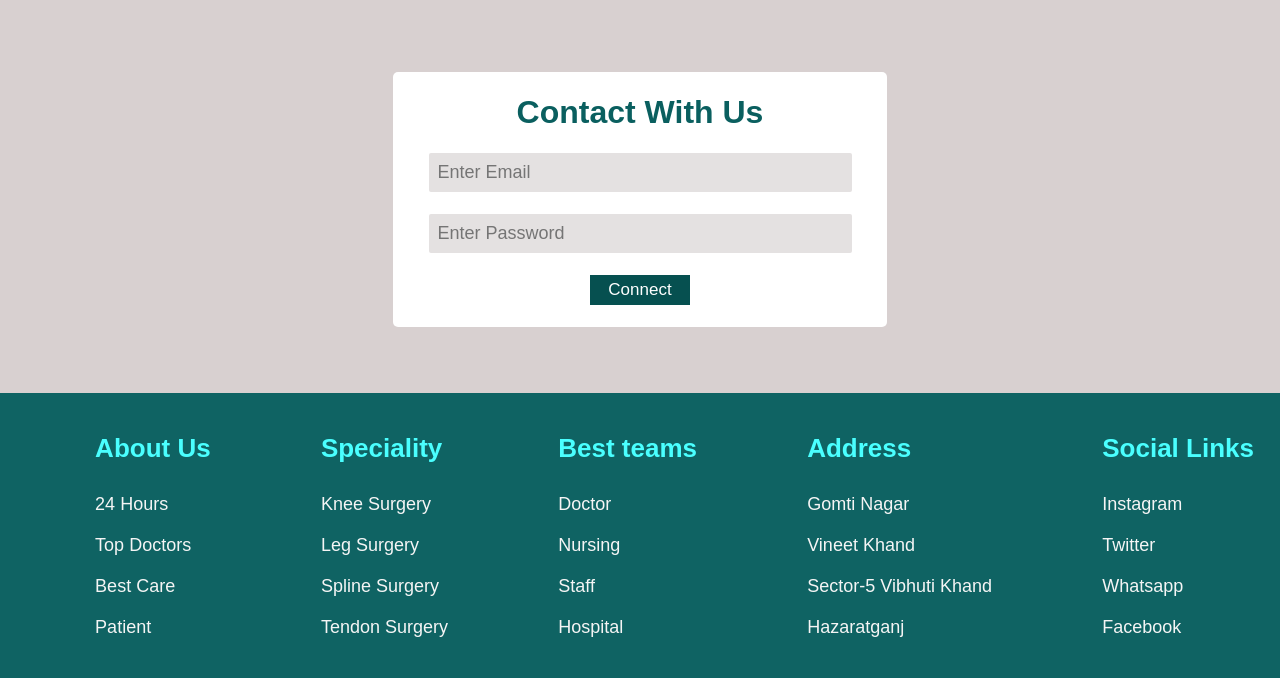
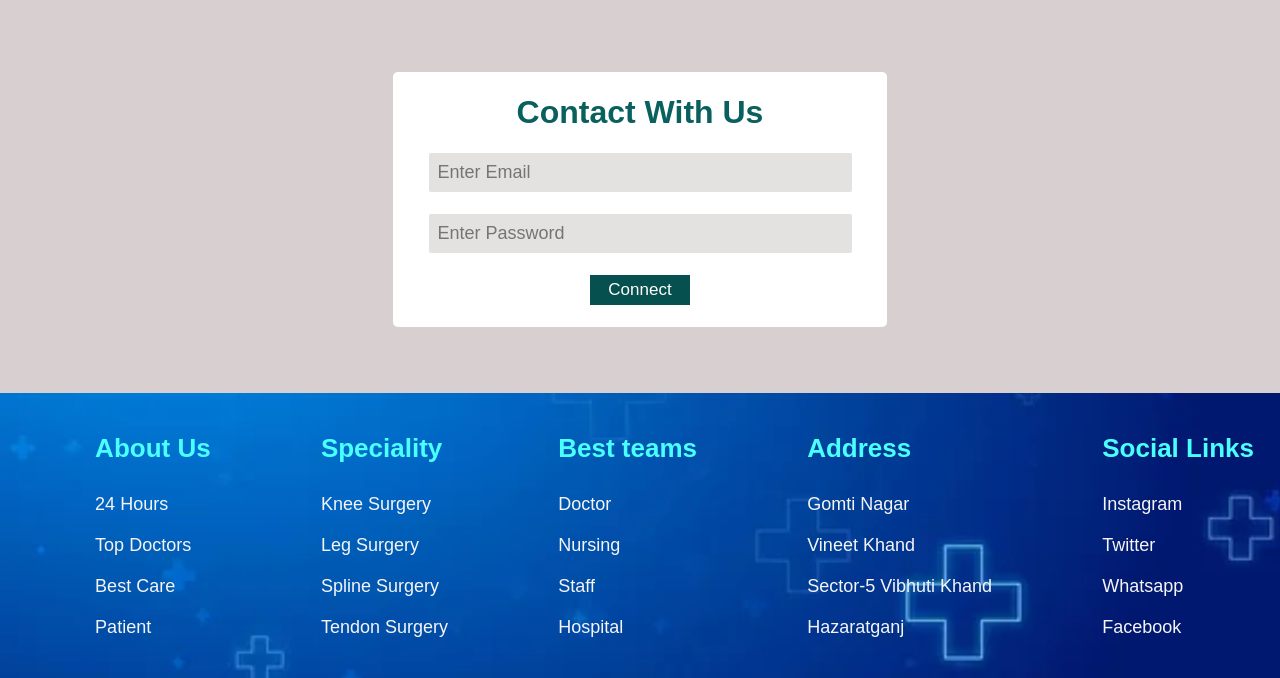
Before and after one commit to UtkarshSrivastav09/Full-Stack_Hospital_Website, a plain HTML site: page index.html in a window 1280 px wide. Shown: the part 2613-3291 px from the top of the page. Drawn offline with Linux system fonts and the light colour scheme; a web font is replaced by a local one.

Commit message:
Update style.css

```diff
--- a/style.css
+++ b/style.css
@@ -270,7 +270,7 @@ ul li a:hover::after{
     padding: 40px;
     margin-top: 66px;
     background-color: rgb(15, 99, 99);
-    background-image: url(/Image/bg2.jpg);
+    background-image: url(bg2.jpg);
     background-repeat: no-repeat;
     background-position: bottom;
     background-size: cover;
```
